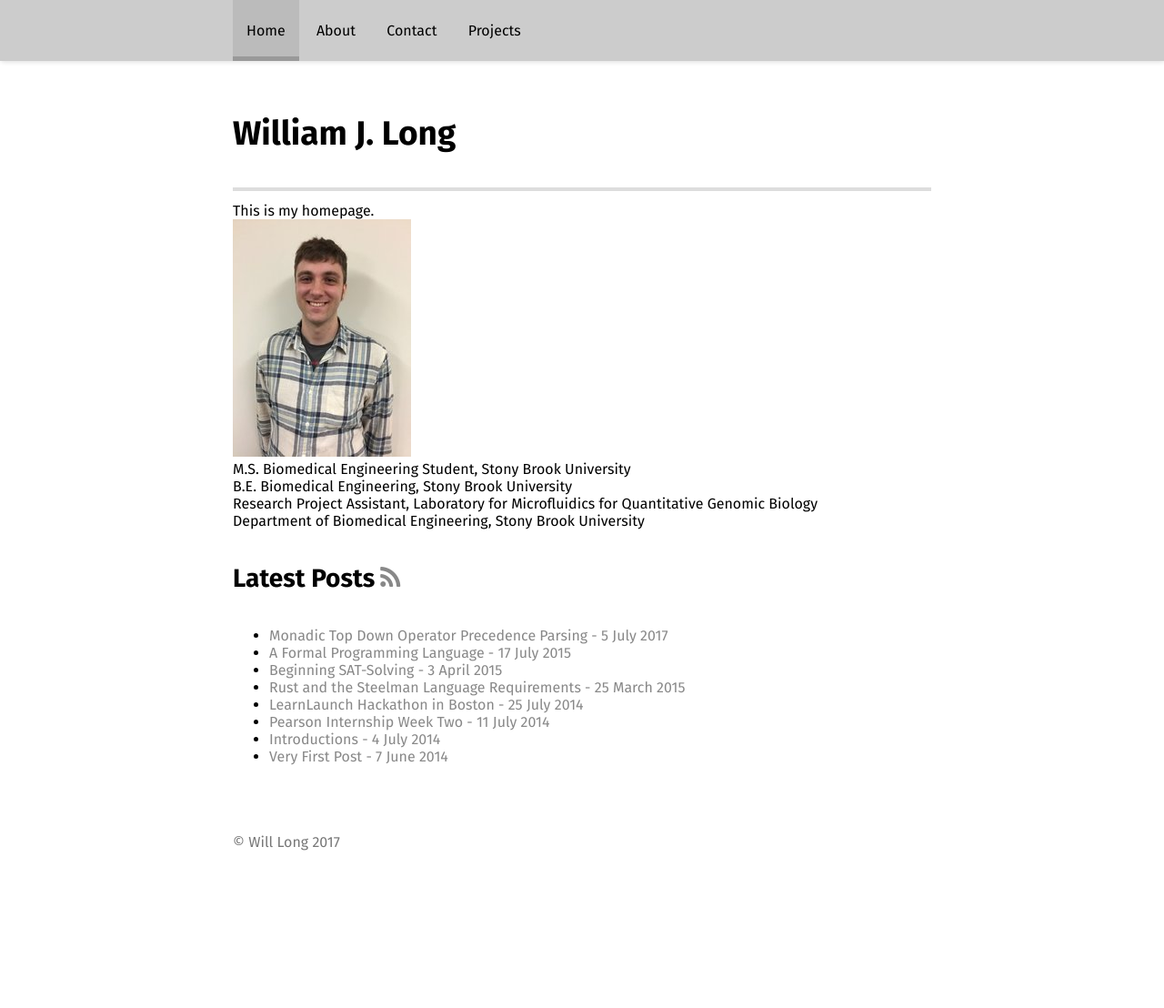
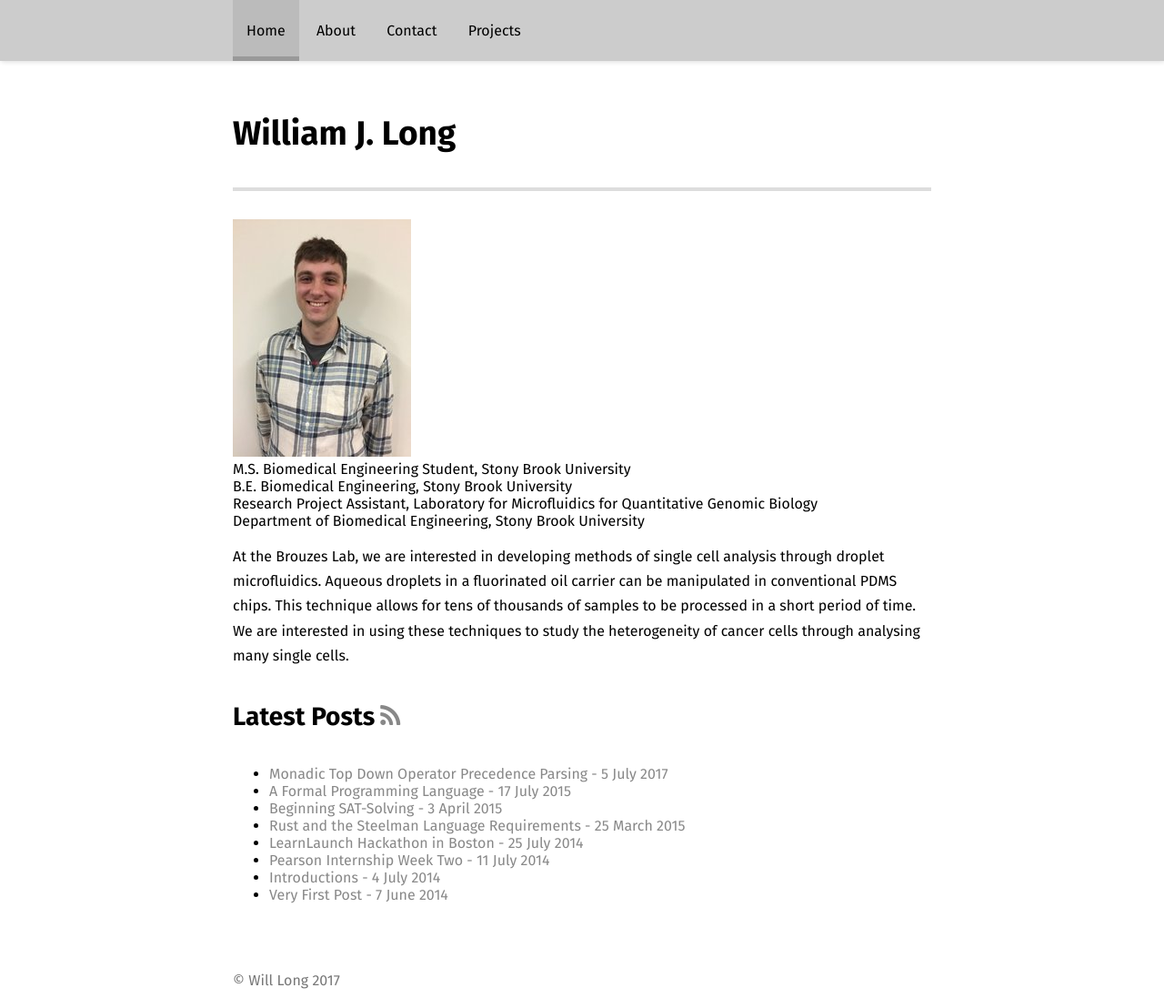
Before and after one commit to ueliem/ueliem.github.io, a Jekyll site: the page built from index.html, in a window 1280 px wide. Shown: the whole page at 91% size. Built offline with Jekyll 4.4.1, drawn with Linux system fonts in a browser that asks for light colours; nearby versions of some CDN libraries; before the commit the page ends 956 px from its top, so only the background shows below that.

Commit message:
Added lab summary.

```diff
--- a/index.html
+++ b/index.html
@@ -5,7 +5,7 @@ active: home
 ---
 <h3>William J. Long</h3>
 <div class="divline"></div>
-<span>This is my homepage.</span>
+
 <br>
 
 <img src="headshot-8.jpg" alt="Picture">
@@ -20,6 +20,12 @@ active: home
 <span>Department of Biomedical Engineering, Stony Brook University</span>
 <br>
 
+<p>At the Brouzes Lab, we are interested in developing methods of single cell analysis through droplet microfluidics.
+Aqueous droplets in a fluorinated oil carrier can be manipulated in conventional PDMS chips.
+This technique allows for tens of thousands of samples to be processed in a short period of time.
+We are interested in using these techniques to study the heterogeneity of cancer cells through analysing many single cells.
+</p>
+
 <h4>Latest Posts<a href="feed.atom" style="padding-left: 6px;"><i class="fa fa-rss"></i></a></h4>
 <ul>
 	{% for post in site.posts %}
```
